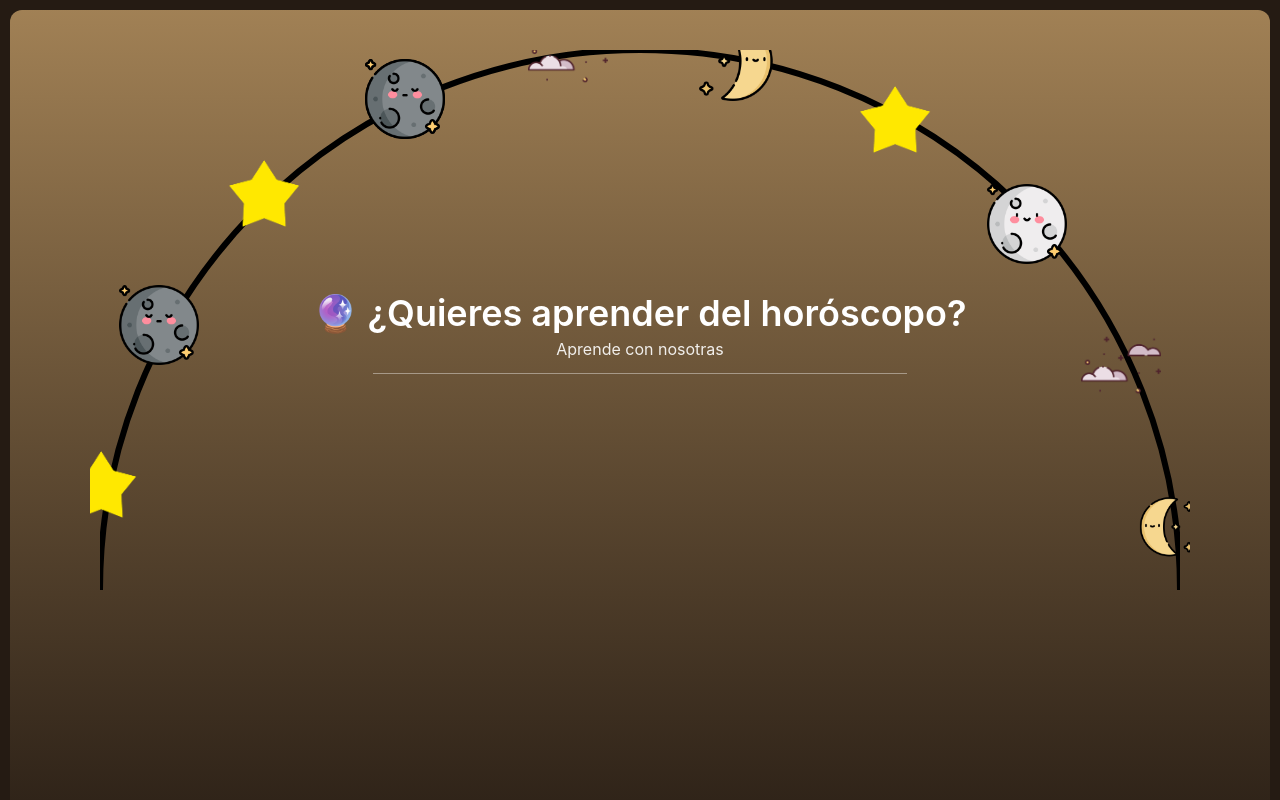
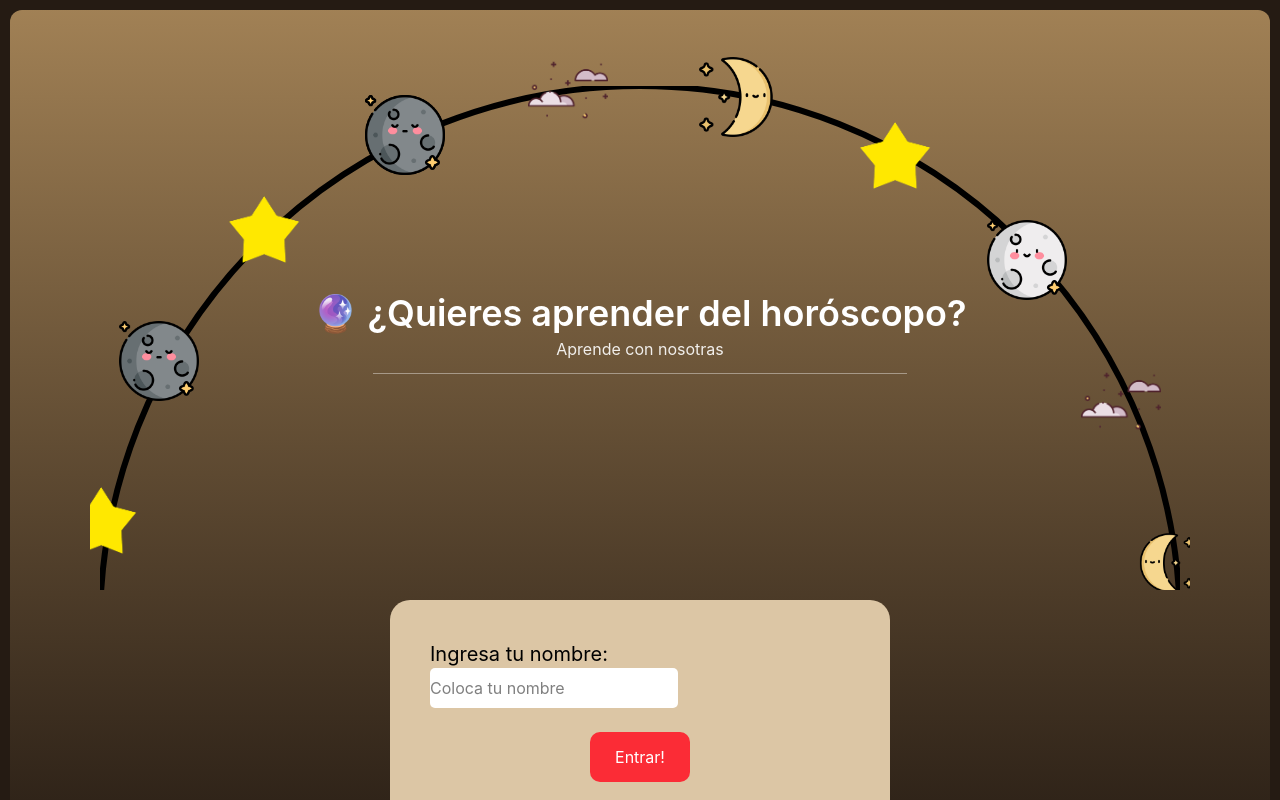
Before and after one commit to priscelis/astrology-page, a React (Vite) app: page / in a window 1280 px wide. Shown: the top 800 px of the page. Built offline with nearby package versions, Linux system fonts and the light colour scheme.

Commit message:
SemiCircle almost finished

```diff
--- a/src/components/Carousel/SemiCircleCarousel.jsx
+++ b/src/components/Carousel/SemiCircleCarousel.jsx
@@ -7,6 +7,7 @@ import star1 from "./images-carrousel/star1.png";
 import star2 from "./images-carrousel/star2.png";
 import lunallena from "./images-carrousel/lunallena.png";
 import lunanueva from "./images-carrousel/lunanueva.png";
+import { useNavigate } from "react-router-dom";
 
 // helpers SVG
 function polarToCartesian(cx, cy, r, angleDeg) {
@@ -83,14 +84,38 @@ export default function SemiCircleCarousel() {
   // cantidad de elementos a pintar (copia extra al final para cubrir el borde derecho)
   const total = count + 1;
 
+  const manejarClick = () => {
+    if (nombre.trim() !== "") {
+      navigate(`/saludo/${nombre}`);
+    }
+  };
+
+  // Para pasar al otro componente de opciones
+  const navigate = useNavigate();
+
+const goToOptions = () => {
+  if (nombre.trim() !== "") {
+    navigate(`/options/${nombre}`);
+  }
+};
+
+    const [nombre, setNombre] = useState("");
+  const [mostrarSaludo, setMostrarSaludo] = useState(false);
+
+  const handleSubmit = () => {
+    if (nombre.trim() !== "") {
+      setMostrarSaludo(true);
+    }
+  };
   return (
-    <div className="w-full flex justify-center min-h-screen">
+    <div className=" w-full flex justify-center min-h-screen">
       <div ref={contRef} className="relative w-[92vw] max-w-[1100px]">
+
         {/* altura = R -> solo se ve la mitad superior */}
         <div className="relative overflow-hidden" style={{ height: R }}>
           {/* arco superior */}
           <svg
-            className="absolute left-1/2 -translate-x-1/2 top-0"
+            className="mt-9 absolute left-1/2 -translate-x-1/2 top-0"
             viewBox={`0 0 ${R * 2} ${R}`}
             width={R * 2}
             height={R}
@@ -105,7 +130,7 @@ export default function SemiCircleCarousel() {
           </svg>
 
           {/* imágenes moviéndose de forma CONTINUA en 180° → 0°, con copia extra */}
-          <div className="absolute inset-0">
+          <div className=" mt-9 absolute inset-0">
             {Array.from({ length: total }).map((_, i) => {
               const src = photos[i % count];
               const vis = ((i * spacing + angleOffset) % 180 + 180) % 180;
@@ -143,9 +168,35 @@ export default function SemiCircleCarousel() {
             <h2 className="text-white text-3xl md:text-4xl font-semibold">🔮 ¿Quieres aprender del horóscopo?</h2>
             <p className="text-white/90 mt-1">Aprende con nosotras</p>
             <hr className="mt-3 border-t border-white/40 w-1/2 mx-auto" />
+
           </div>
+
         </div>
+         <div className=" rounded-[20px]  ml-[300px] mt-[10px] w-[500px] h-[250px] p-[40px] bg-[#DCC6A5]">
+
+           <h4 className="text-xl"> Ingresa tu nombre: </h4>
+           <input type="text"
+           className="bg-white h-[40px] rounded-[5px]" value={nombre}
+           onChange={(e) => setNombre(e.target.value)}
+
+           placeholder="Coloca tu nombre"/>
+
+           <br /><br />
+           {/* Aqui centré el boton*/}
+           <center>
+                <button
+                className="border-red-500 bg-red-500 w-[100px] h-[50px] rounded-[10px] text-white" type="submit"
+               onClick={goToOptions}
+                >Entrar!</button>
+          </center>
+
+         </div>
+
+
+
       </div>
+
     </div>
   );
+
 }
```
